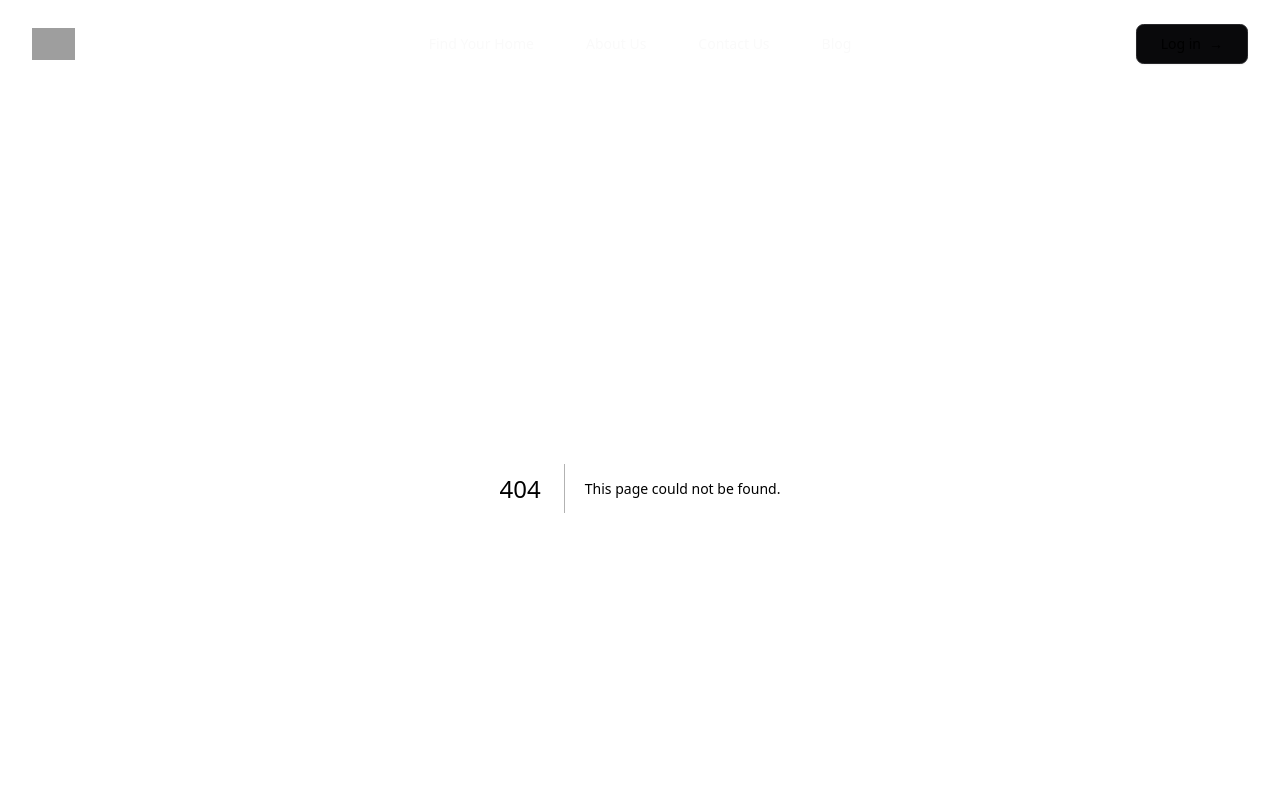
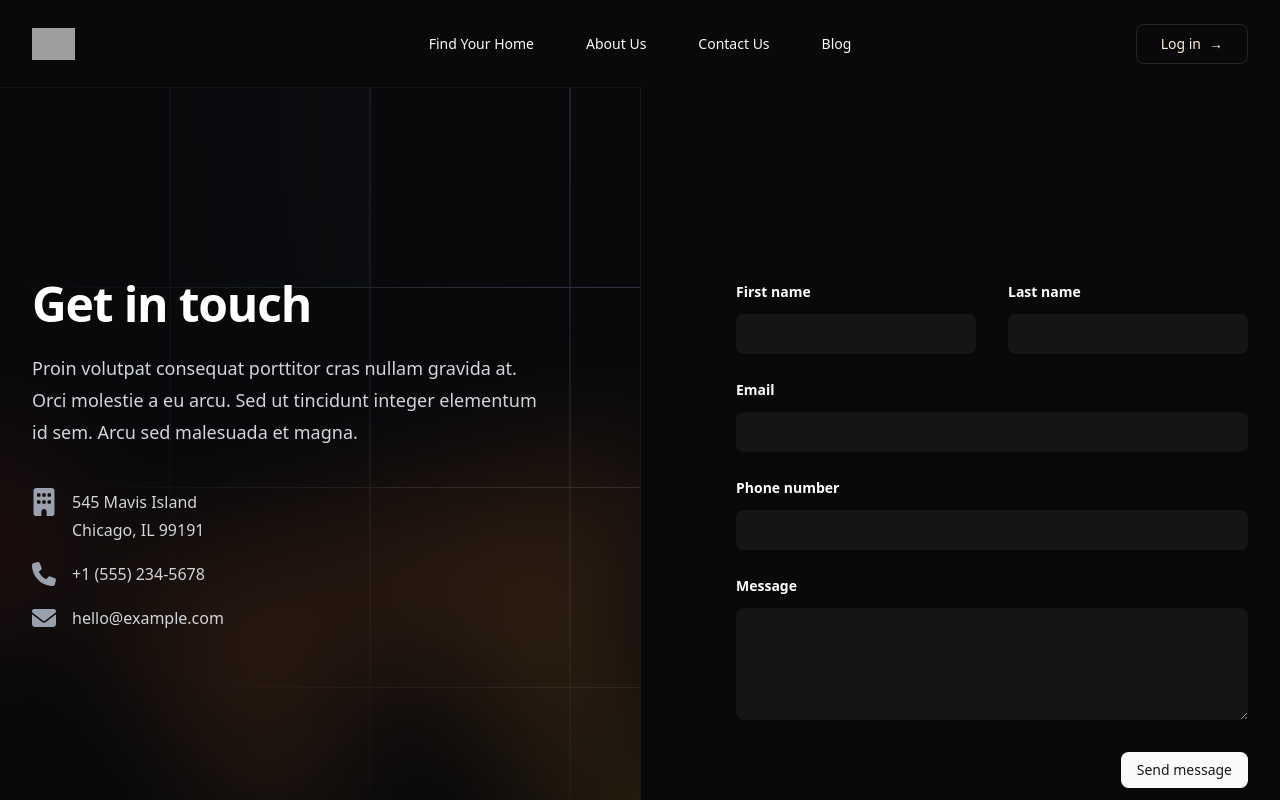
Before and after one commit to itsalmirr/Prestige-Properties-Client, a Next.js app: page /contact in a window 1280 px wide. Before the commit this address had no page. Shown: the top 800 px of the page. Built offline with nearby package versions, Linux system fonts and the light colour scheme; grey boxes are pictures that could not be loaded.

Commit message:
added Contact Us page & form

```diff
--- /dev/null
+++ b/src/app/contact/page.tsx
@@ -0,0 +1,216 @@
+import { Button } from '@/components/ui/button'
+import { FaBuilding, FaPhone, FaEnvelope } from 'react-icons/fa6'
+
+const Contact = () => {
+  return (
+    <div className='relative isolate backdrop:blur-3xl'>
+      <div className='mx-auto grid max-w-7xl grid-cols-1 lg:grid-cols-2'>
+        <div className='relative px-6 pb-20 pt-24 sm:pt-32 lg:static lg:px-8 lg:py-48'>
+          <div className='mx-auto max-w-xl lg:mx-0 lg:max-w-lg'>
+            <div className='absolute inset-y-0 left-0 -z-10 w-full overflow-hidden ring-1 ring-white/5 lg:w-1/2'>
+              <svg
+                aria-hidden='true'
+                className='absolute inset-0 size-full stroke-gray-700 [mask-image:radial-gradient(100%_100%_at_top_right,white,transparent)]'
+              >
+                <defs>
+                  <pattern
+                    x='100%'
+                    y={-1}
+                    id='54f88622-e7f8-4f1d-aaf9-c2f5e46dd1f2'
+                    width={200}
+                    height={200}
+                    patternUnits='userSpaceOnUse'
+                  >
+                    <path d='M130 200V.5M.5 .5H200' fill='none' />
+                  </pattern>
+                </defs>
+                <svg
+                  x='100%'
+                  y={-1}
+                  className='overflow-visible fill-gray-800/20'
+                >
+                  <path d='M-470.5 0h201v201h-201Z' strokeWidth={0} />
+                </svg>
+                <rect
+                  fill='url(#54f88622-e7f8-4f1d-aaf9-c2f5e46dd1f2)'
+                  width='100%'
+                  height='100%'
+                  strokeWidth={0}
+                />
+              </svg>
+              <div
+                aria-hidden='true'
+                className='absolute -left-56 top-[calc(100%-13rem)] transform-gpu blur-3xl lg:left-[max(-14rem,calc(100%-59rem))] lg:top-[calc(50%-7rem)]'
+              >
+                <div
+                  style={{
+                    clipPath:
+                      'polygon(74.1% 56.1%, 100% 38.6%, 97.5% 73.3%, 85.5% 100%, 80.7% 98.2%, 72.5% 67.7%, 60.2% 37.8%, 52.4% 32.2%, 47.5% 41.9%, 45.2% 65.8%, 27.5% 23.5%, 0.1% 35.4%, 17.9% 0.1%, 27.6% 23.5%, 76.1% 2.6%, 74.1% 56.1%)',
+                  }}
+                  className='aspect-[1155/678] w-[72.1875rem] bg-gradient-to-br from-burgundy to-gold opacity-20'
+                />
+              </div>
+            </div>
+            <h2 className='text-pretty text-4xl font-semibold tracking-tight text-white sm:text-5xl'>
+              Get in touch
+            </h2>
+            <p className='mt-6 text-lg/8 text-gray-300'>
+              Proin volutpat consequat porttitor cras nullam gravida at. Orci
+              molestie a eu arcu. Sed ut tincidunt integer elementum id sem.
+              Arcu sed malesuada et magna.
+            </p>
+            <dl className='mt-10 space-y-4 text-base/7 text-gray-300'>
+              <div className='flex gap-x-4'>
+                <dt className='flex-none'>
+                  <span className='sr-only'>Address</span>
+                  <FaBuilding
+                    aria-hidden='true'
+                    className='h-7 w-6 text-gray-400'
+                  />
+                </dt>
+                <dd>
+                  545 Mavis Island
+                  <br />
+                  Chicago, IL 99191
+                </dd>
+              </div>
+              <div className='flex gap-x-4'>
+                <dt className='flex-none'>
+                  <span className='sr-only'>Telephone</span>
+                  <FaPhone
+                    aria-hidden='true'
+                    className='h-7 w-6 text-gray-400'
+                  />
+                </dt>
+                <dd>
+                  <a href='tel:+1 (555) 234-5678' className='hover:text-white'>
+                    +1 (555) 234-5678
+                  </a>
+                </dd>
+              </div>
+              <div className='flex gap-x-4'>
+                <dt className='flex-none'>
+                  <span className='sr-only'>Email</span>
+                  <FaEnvelope
+                    aria-hidden='true'
+                    className='h-7 w-6 text-gray-400'
+                  />
+                </dt>
+                <dd>
+                  <a
+                    href='mailto:hello@example.com'
+                    className='hover:text-white'
+                  >
+                    hello@example.com
+                  </a>
+                </dd>
+              </div>
+            </dl>
+          </div>
+        </div>
+        <form
+          action='#'
+          method='POST'
+          className='px-6 pb-24 pt-20 sm:pb-32 lg:px-8 lg:py-48'
+        >
+          <div className='mx-auto max-w-xl lg:mr-0 lg:max-w-lg'>
+            <div className='grid grid-cols-1 gap-x-8 gap-y-6 sm:grid-cols-2'>
+              <div>
+                <label
+                  htmlFor='first-name'
+                  className='block text-sm/6 font-semibold text-white'
+                >
+                  First name
+                </label>
+                <div className='mt-2.5'>
+                  <input
+                    id='first-name'
+                    name='first-name'
+                    type='text'
+                    autoComplete='given-name'
+                    className='block w-full rounded-md bg-white/5 px-3.5 py-2 text-base text-white  outline-white/10 placeholder:text-gray-500 focus:-outline-offset-2'
+                  />
+                </div>
+              </div>
+              <div>
+                <label
+                  htmlFor='last-name'
+                  className='block text-sm/6 font-semibold text-white'
+                >
+                  Last name
+                </label>
+                <div className='mt-2.5'>
+                  <input
+                    id='last-name'
+                    name='last-name'
+                    type='text'
+                    autoComplete='family-name'
+                    className='block w-full rounded-md bg-white/5 px-3.5 py-2 text-base text-white  outline-white/10 placeholder:text-gray-500 focus:-outline-offset-2'
+                  />
+                </div>
+              </div>
+              <div className='sm:col-span-2'>
+                <label
+                  htmlFor='email'
+                  className='block text-sm/6 font-semibold text-white'
+                >
+                  Email
+                </label>
+                <div className='mt-2.5'>
+                  <input
+                    id='email'
+                    name='email'
+                    type='email'
+                    autoComplete='email'
+                    className='block w-full rounded-md bg-white/5 px-3.5 py-2 text-base text-white  outline-white/10 placeholder:text-gray-500 focus:-outline-offset-2'
+                  />
+                </div>
+              </div>
+              <div className='sm:col-span-2'>
+                <label
+                  htmlFor='phone-number'
+                  className='block text-sm/6 font-semibold text-white'
+                >
+                  Phone number
+                </label>
+                <div className='mt-2.5'>
+                  <input
+                    id='phone-number'
+                    name='phone-number'
+                    type='tel'
+                    autoComplete='tel'
+                    className='block w-full rounded-md bg-white/5 px-3.5 py-2 text-base text-white outline-white/10 placeholder:text-gray-500 focus:-outline-offset-2'
+                  />
+                </div>
+              </div>
+              <div className='sm:col-span-2'>
+                <label
+                  htmlFor='message'
+                  className='block text-sm/6 font-semibold text-white'
+                >
+                  Message
+                </label>
+                <div className='mt-2.5'>
+                  <textarea
+                    id='message'
+                    name='message'
+                    rows={4}
+                    className='block w-full rounded-md bg-white/5 px-3.5 py-2 text-base text-white  outline-white/10 placeholder:text-gray-500 focus:-outline-offset-2'
+                    defaultValue={''}
+                  />
+                </div>
+              </div>
+            </div>
+            <div className='mt-8 flex justify-end'>
+              <Button variant='default' className='cursor-pointer'>
+                Send message
+              </Button>
+            </div>
+          </div>
+        </form>
+      </div>
+    </div>
+  )
+}
+
+export default Contact
--- a/src/components/Navbar.tsx
+++ b/src/components/Navbar.tsx
@@ -11,8 +11,8 @@ import Image from 'next/image'
 const navigation = [
   { name: 'Find Your Home', href: '/properties/buy' },
   { name: 'About Us', href: '/about' },
-  { name: 'Contact Us', href: '#' },
-  { name: 'Blog', href: '#' },
+  { name: 'Contact Us', href: '/contact' },
+  { name: 'Blog', href: '/blog' },
 ]
 
 const Navbar = () => {
```
